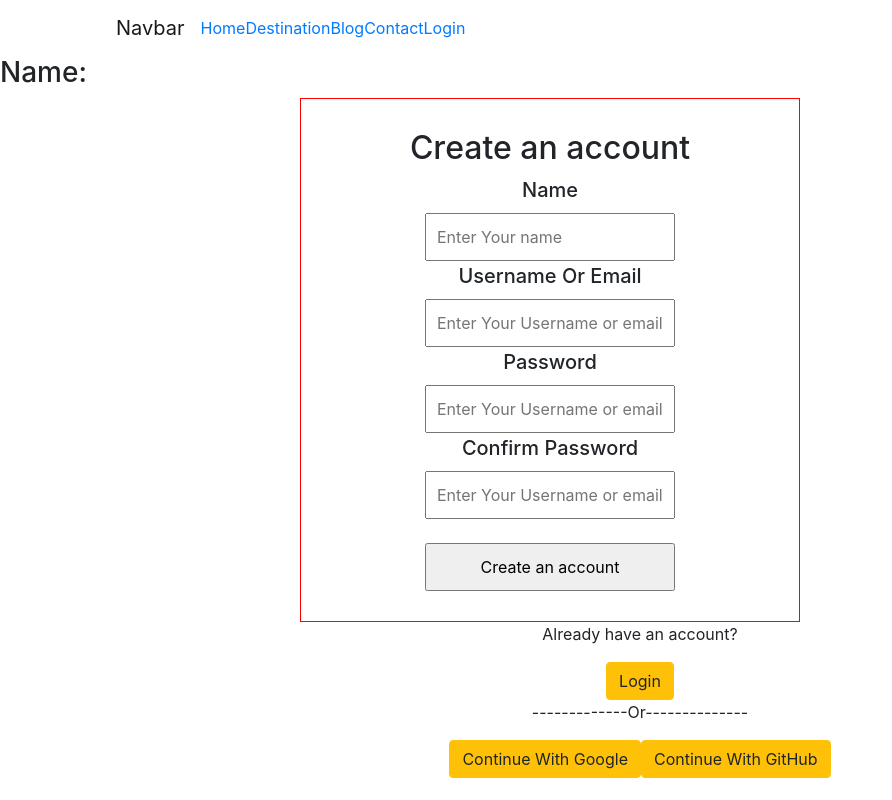
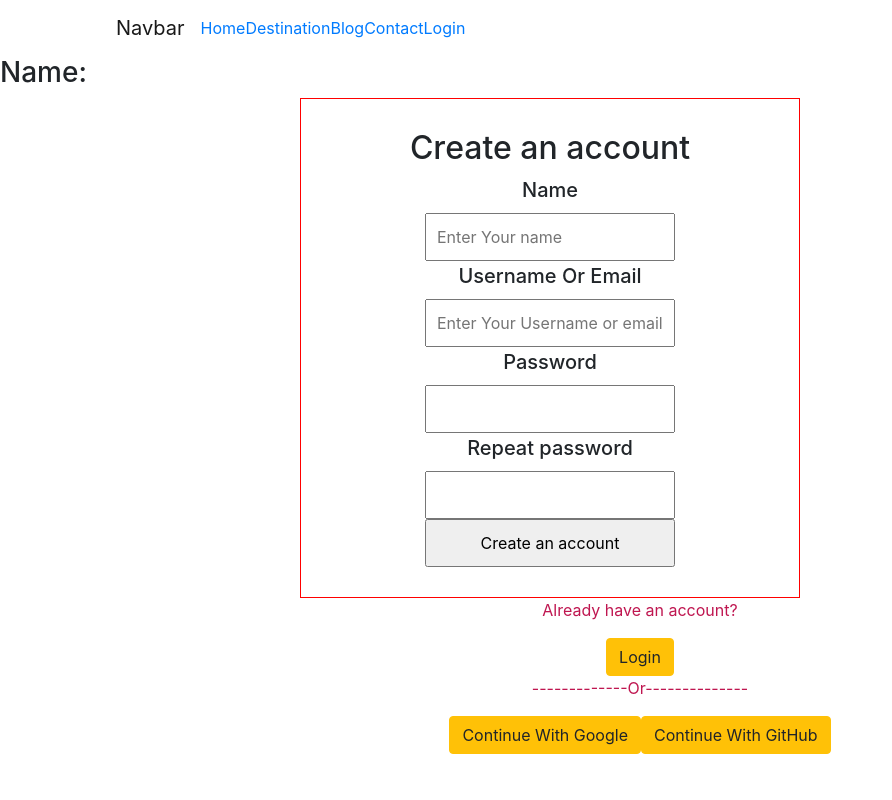
Before and after one commit to nayemk1999/Travel-Ride, a React (Create React App) app: page /login in a window 1280 px wide. Shown: the whole page, without its empty margins (0-892 px from the left). Built offline with nearby package versions, Linux system fonts and the light colour scheme; what google-maps-react would draw is missing.

Commit message:
password vlidation

```diff
--- a/src/components/Login/Login.css
+++ b/src/components/Login/Login.css
@@ -12,8 +12,9 @@
     text-align: center;
 }
 
-.login-form span {
-    color: red;
+.login-form span,
+p {
+    color: #bf1650;
 }
 
 .login-form label {
--- a/src/components/Login/Login.js
+++ b/src/components/Login/Login.js
@@ -1,4 +1,4 @@
-import React, { useContext, useState } from 'react';
+import React, { useContext, useRef, useState } from 'react';
 import { useForm } from "react-hook-form";
 import { Link, useHistory, useLocation } from 'react-router-dom';
 import './Login.css'
@@ -20,7 +20,9 @@ const Login = () => {
     const [loggedInUser, setLoggedInUser] = useContext(UserContext);
     const [signIn, setSignIn] = useState({})
 
-    const { register, handleSubmit, watch, errors } = useForm();
+    const { register, errors, handleSubmit, watch } = useForm({});
+    const password = useRef({});
+    password.current = watch("password", "");
 
     const [login, setLogin] = useState(false);
     const [newUser, setNewUser] = useState({});
@@ -119,13 +121,31 @@ const Login = () => {
                     <input name="email" id="email" ref={register({ required: true })} placeholder="Enter Your Username or email" /><br />
                     {errors.email && <span>This field is required</span>}
 
-                    <label htmlFor="password">Password</label>
-                    <input name="password" id="password" ref={register({ required: true })} placeholder="Enter Your Username or email" /><br />
-                    {errors.password && <span>This field is required</span>}
+                    <label>Password</label>
+                    <input
+                        name="password"
+                        type="password"
+                        ref={register({
+                            required: "You must specify a password",
+                            minLength: {
+                                value: 6,
+                                message: "Password must have at least 8 characters"
+                            }
+                        })}
+                    />
+                    {errors.password && <p>{errors.password.message}</p>}
 
-                    <label htmlFor="password2">Confirm Password</label>
-                    <input name="password2" id="password2" ref={register({ required: true })} placeholder="Enter Your Username or email" /> <br />
-                    {errors.password2 && <span>This field is required</span>}
+                    <label>Repeat password</label>
+                    <input
+                        name="password_repeat"
+                        type="password"
+                        ref={register({
+                            validate: value =>
+                                value === password.current || "The passwords do not match"
+                        })}
+                    />
+                    {errors.password_repeat && <p>{errors.password_repeat.message}</p>}
+
                     <br />
                     <input type="submit" value="Create an account" />
                 </form>
@@ -151,7 +171,7 @@ const Login = () => {
             {!login ? <button className="btn btn-warning" onClick={() => setLogin(!login)}>Login</button> : <button className="btn btn-warning" onClick={() => setLogin(!login)}>Create an Account</button>}
             <p>-------------Or--------------</p>
             <button onClick={googleSignIn} className="btn btn-warning">Continue With Google</button>
-            <button onClick ={githubSignIn} className="btn btn-warning">Continue With GitHub</button>
+            <button onClick={githubSignIn} className="btn btn-warning">Continue With GitHub</button>
         </div>
     );
 };
```
